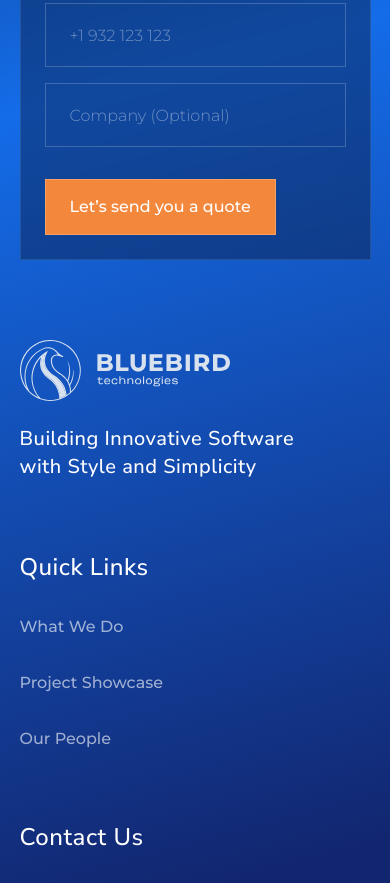
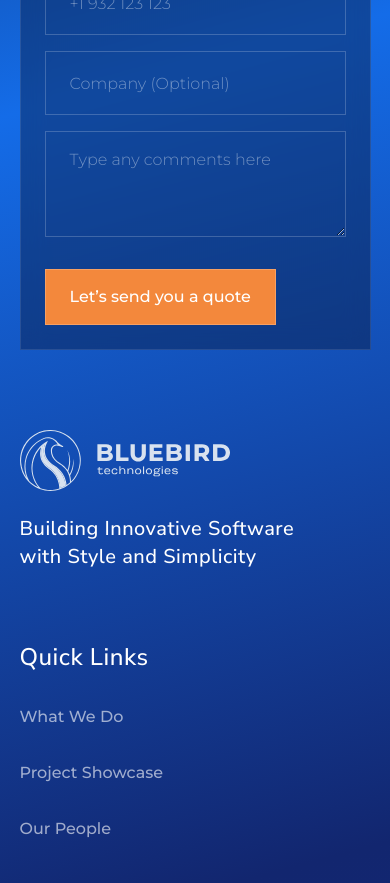
Before and after one commit to bluebirddev/site, a Next.js app: page /build-a-platform in a window 390 px wide. Shown: the part 5680-6563 px from the top of the page. Built offline with nearby package versions, Linux system fonts and the light colour scheme.

Commit message:
Re add slide.  Some improvements.

```diff
--- a/src/app/_header/Header.tsx
+++ b/src/app/_header/Header.tsx
@@ -14,7 +14,7 @@ export function Header() {
         <>
             <header
                 className="lg:flex z-[101] justify-between lg:justify-between fade fade-down py-5 px-8 flex items-center bg-primary bg-opacity-60
-                fixed top-0 left-0 right-0 backdrop-blur-xl"
+                sticky top-0 left-0 right-0 backdrop-blur-xl"
                 style={{
                     height: HEADER_HEIGHT,
                 }}
--- a/src/app/_sections/CaseStudies.tsx
+++ b/src/app/_sections/CaseStudies.tsx
@@ -39,7 +39,7 @@ export const CASE_STUDIES = [
 
 export function CaseStudies() {
     return (
-        <section className="pt-24 lg:pt-40 container" id="projects">
+        <section className="pt-28 lg:pt-32 container" id="projects">
             <div className="grid grid-cols-1 lg:grid-cols-2 gap-4 lg:gap-10">
                 <div className="flex flex-col items-start space-y-8">
                     <h3 className="pill-heading fade fade-left">Project Showcase</h3>
--- a/src/app/_sections/HowItStarted.tsx
+++ b/src/app/_sections/HowItStarted.tsx
@@ -4,7 +4,7 @@ import Link from 'next/link'
 
 export function HowItStarted() {
     return (
-        <section className="mt-24 lg:mt-48 container card p-8 lg:p-14 flex flex-col lg:flex-row gap-12 items-stretch">
+        <section className="mt-24 lg:mt-48 container card p-8 lg:p-14 flex flex-col lg:flex-row gap-12 items-stretch mb-4">
             <div className="lg:flex-1 h-64 lg:h-auto relative fade fade-left">
                 <Image
                     src={howWeStarted}
--- a/src/app/_sections/OurPeople.tsx
+++ b/src/app/_sections/OurPeople.tsx
@@ -53,7 +53,7 @@ const blocks = [
 export function OurPeople() {
     return (
         <section
-            className="container w-full max-w-full flex flex-col items-center overflow-hidden pt-32 lg:pt-44"
+            className="container w-full max-w-full flex flex-col items-center overflow-hidden pt-24 lg:pt-32"
             id="people"
         >
             <div className="space-y-8 flex flex-col items-center pb-12 lg:pb-24">
--- a/src/app/_sections/OurTechStack.tsx
+++ b/src/app/_sections/OurTechStack.tsx
@@ -101,7 +101,7 @@ const row4 = [
 
 export function OurTechStack() {
     return (
-        <section className="card mt-12 lg:mt-48 container flex flex-col-reverse lg:flex-row gap-14 p-8 lg:px-14 lg:py-20">
+        <section className="card mt-12 lg:mt-48 container flex flex-col-reverse lg:flex-row gap-14 p-8 lg:px-14 lg:py-20 mb-4">
             <div className="space-y-5 lg:flex-1 min-w-0 fade fade-left">
                 {[row1, row2, row3, row4].map((rows, rowIndex) => (
                     <Marquee key={rowIndex} direction={rowIndex % 2 === 0 ? 'left' : 'right'}>
--- a/src/app/build-a-platform/_content/ContactUs.tsx
+++ b/src/app/build-a-platform/_content/ContactUs.tsx
@@ -39,6 +39,12 @@ export function ContactUs({ quote }: { quote: string }) {
                             <input placeholder="Email Address" name="email" type="email" required />
                             <input placeholder="+1 932 123 123" name="phone" type="tel" required />
                             <input placeholder="Company (Optional)" name="company" type="text" />
+                            <textarea
+                                placeholder="Type any comments here"
+                                rows={3}
+                                className="col-span-2"
+                                name="message"
+                            />
                             <input
                                 name="quote"
                                 type="text"
--- a/src/app/build-a-platform/page.tsx
+++ b/src/app/build-a-platform/page.tsx
@@ -402,7 +402,7 @@ export default function BuildAPlatformPage() {
 
     return (
         <>
-            <div className="pt-40 pb-20 container">
+            <div className="pt-8 lg:pt-28 pb-20 container">
                 <div className="fixed bottom-[8%] right-[3%] px-8 py-5 bg-secondary z-10">
                     <div className="font-medium">Price Estimate</div>
                     <div className="font-bold text-2xl">
--- a/src/app/case-studies/_components/case-study-layout.tsx
+++ b/src/app/case-studies/_components/case-study-layout.tsx
@@ -53,7 +53,7 @@ export function CaseStudyLayout({
     caseStudy: CaseStudy
 }) {
     return (
-        <div className="container pt-32 lg:pt-52 pb-24 lg:pb-32 space-y-24 lg:space-y-36">
+        <div className="container pt-8 lg:pt-28 pb-24 lg:pb-32 space-y-24 lg:space-y-36">
             <section className="flex flex-col lg:flex-row gap-20">
                 <div className="lg:w-1/2 text-left flex flex-col items-start gap-y-8">
                     <h3 className="pill-heading fade fade-left">Client Testimonials</h3>
@@ -72,7 +72,7 @@ export function CaseStudyLayout({
                     </ul>
                 </div>
                 <div className="flex-1 flex items-center">
-                    <Image src={intro.image} alt="main" />
+                    <Image src={intro.image} alt="main" priority />
                 </div>
             </section>
 
--- a/src/app/globals.css
+++ b/src/app/globals.css
@@ -129,7 +129,7 @@ textarea {
 /**
  * Slide
  */
-/* @media screen and (min-width: 1024px) {
+@media screen and (min-width: 1024px) {
     .fade {
         opacity: 0;
         transition-duration: 1s ease;
@@ -153,4 +153,4 @@ textarea {
     .fade.fade-right {
         transform: translateX(50px);
     }
-} */
+}
--- a/src/app/layout.tsx
+++ b/src/app/layout.tsx
@@ -48,7 +48,7 @@ export default function RootLayout({ children }: { children: React.ReactNode })
     return (
         // Injects the variables in the <html> tag, so that they can be used in CSS, as in `var(--body)`
         <html lang="en" className={`${bodyFont.variable} ${headingFont.variable}`}>
-            <body className="relative bg-primary flex justify-center">
+            <body className="relative bg-primary flex flex-col">
                 {/* Use background image overlay for desktop */}
                 <Image
                     src={bg}
--- a/src/components/hero.tsx
+++ b/src/components/hero.tsx
@@ -14,7 +14,7 @@ export function Hero({
     buttons: ReactNode
 }) {
     return (
-        <section className="fade fade-left container pt-32 lg:pt-52 pb-32 lg:pb-44" id={id}>
+        <section className="fade fade-left container pt-8 lg:pt-28 pb-32 lg:pb-44" id={id}>
             <div className="space-y-8 items-center justify-center flex flex-col ">
                 <h3 className="pill-heading">{subtitle}</h3>
                 <h1>{title}</h1>
```
Also changed, not shown: 1 other file (tests, documents, lock files or other folders).
